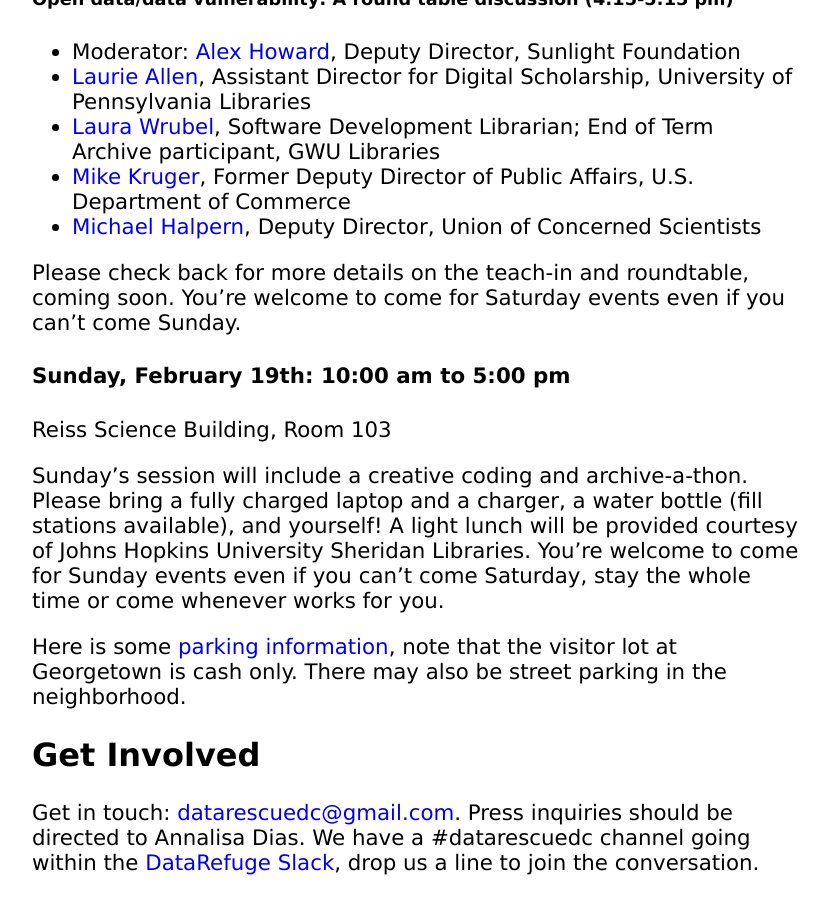
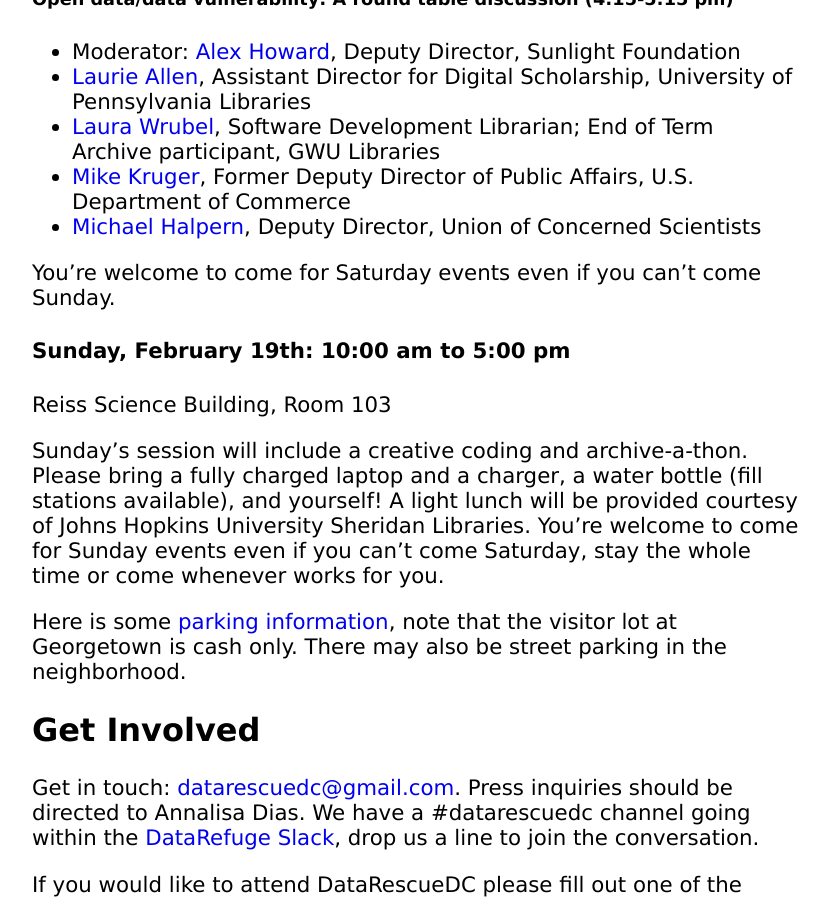
Before and after one commit to datarefuge/datarescue-dc, a Jekyll site: the page built from index.md, in a window 1280 px wide and 900 px high, scrolled down 2309 px. Shown: the whole window, without its empty margins (224-1053 px from the left). Built offline with Jekyll 4.4.1, drawn with Linux system fonts in a browser that asks for light colours.

Commit message:
removed 'check back for more info'

```diff
--- a/index.md
+++ b/index.md
@@ -56,7 +56,7 @@
 * [Michael Halpern](http://www.ucsusa.org/bio/michael-halpern.html), Deputy Director, Union of Concerned Scientists
 
 
-Please check back for more details on the teach-in and roundtable, coming soon. You're welcome to come for Saturday events even if you can't come Sunday.
+You're welcome to come for Saturday events even if you can't come Sunday.
 
 #### Sunday, February 19th: 10:00 am to 5:00 pm
 Reiss Science Building, Room 103
```
